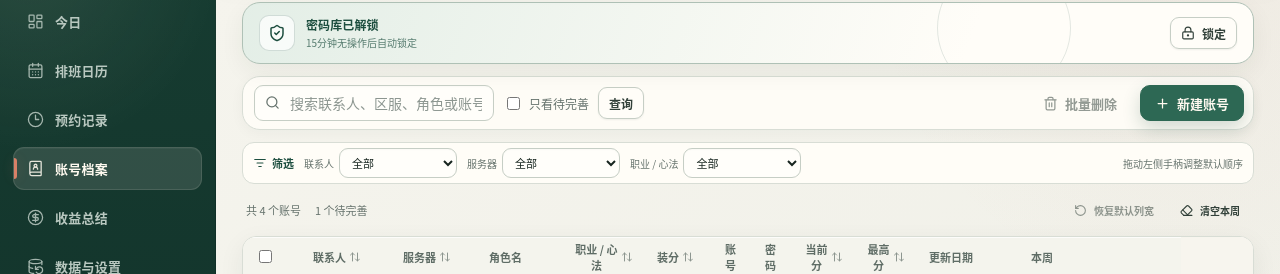
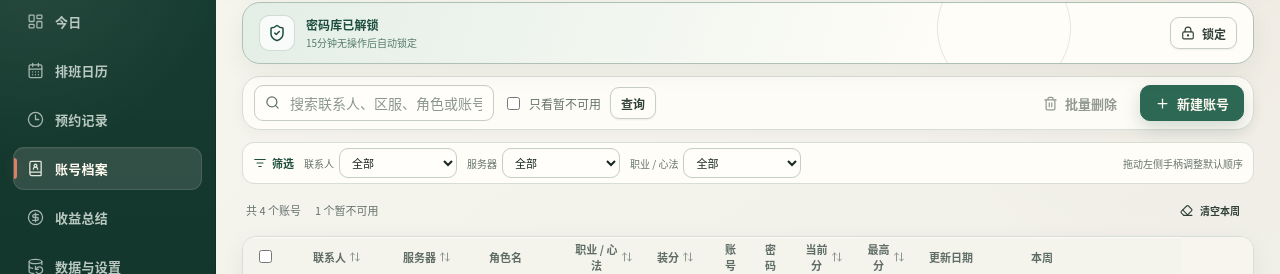
Before and after one commit to zhishui-y/TimeKeeper, a Vue app: page /#/accounts in a window 1280 px wide. Shown: the part 102-376 px from the top of the page. Built offline with nearby package versions, Linux system fonts and the light colour scheme.

Commit message:
调整账号档案表格文案与控件

```diff
--- a/src/components/accounts/AccountDrawer.vue
+++ b/src/components/accounts/AccountDrawer.vue
@@ -227,7 +227,7 @@ useModalFocus({
               </label>
               <label class="review-check">
                 <input v-model="draft.needsReview" type="checkbox" />
-                <span>标记为待完善</span>
+                <span>标记为暂不可用</span>
               </label>
             </section>
           </form>
--- a/src/components/accounts/AccountsWorkspace.vue
+++ b/src/components/accounts/AccountsWorkspace.vue
@@ -9,7 +9,6 @@ import {
   ShieldCheck,
   Trash2,
   UnlockKeyhole,
-  RotateCcw,
 } from "@lucide/vue";
 import { computed, onMounted, onUnmounted, reactive, ref, shallowRef, watch } from "vue";
 import { api, errorMessage } from "../../api/client";
@@ -95,9 +94,6 @@ const visibleProfiles = computed(() =>
   ),
 );
 const activeFilterCount = computed(() => Object.values(accountFilters).filter(Boolean).length);
-const hasCustomColumnWidths = computed(
-  () => !accountTableColumnWidthsEqual(columnWidths.value, DEFAULT_ACCOUNT_TABLE_COLUMN_WIDTHS),
-);
 const manualReorderEnabled = computed(() => {
   return (
     !savingOrder.value &&
@@ -186,10 +182,6 @@ function commitColumnWidth(columnKey: AccountTableColumnKey, width: number): voi
     [columnKey]: clampAccountTableColumnWidth(columnKey, width),
   };
   void persistColumnWidths(next);
-}
-
-function resetColumnWidths(): void {
-  void persistColumnWidths(cloneAccountTableColumnWidths(DEFAULT_ACCOUNT_TABLE_COLUMN_WIDTHS));
 }
 
 async function syncWeeklyUsage({ reload = true }: { reload?: boolean } = {}): Promise<void> {
@@ -574,7 +566,7 @@ watch(
         </label>
         <label class="review-filter">
           <input v-model="needsReviewOnly" type="checkbox" @change="search" />
-          只看待完善
+          只看暂不可用
         </label>
         <button class="button button--compact" type="submit">查询</button>
       </form>
@@ -671,7 +663,7 @@ watch(
       <span v-if="visibleProfiles.length === items.length">共 {{ items.length }} 个账号</span>
       <span v-else>显示 {{ visibleProfiles.length }} / 共 {{ items.length }} 个账号</span>
       <span v-if="selectedCount > 0">{{ selectedCount }} 个已选中</span>
-      <span v-else>{{ items.filter((item) => item.needsReview).length }} 个待完善</span>
+      <span v-else>{{ items.filter((item) => item.needsReview).length }} 个暂不可用</span>
       <span
         v-if="batchDeleteFeedback"
         class="account-summary__feedback"
@@ -682,16 +674,6 @@ watch(
         {{ batchDeleteFeedback.message }}
       </span>
       <div class="account-summary__actions">
-        <button
-          class="button button--ghost button--compact"
-          type="button"
-          :disabled="savingColumnWidths || !hasCustomColumnWidths"
-          :title="hasCustomColumnWidths ? '恢复账号表格默认列宽' : '当前已是默认列宽'"
-          @click="resetColumnWidths"
-        >
-          <RotateCcw :size="13" />
-          {{ savingColumnWidths ? "保存列宽中…" : "恢复默认列宽" }}
-        </button>
         <button
           class="button button--ghost button--compact account-summary__clear"
           type="button"
```
Also changed, not shown: 2 other files (tests, documents, lock files or other folders).
